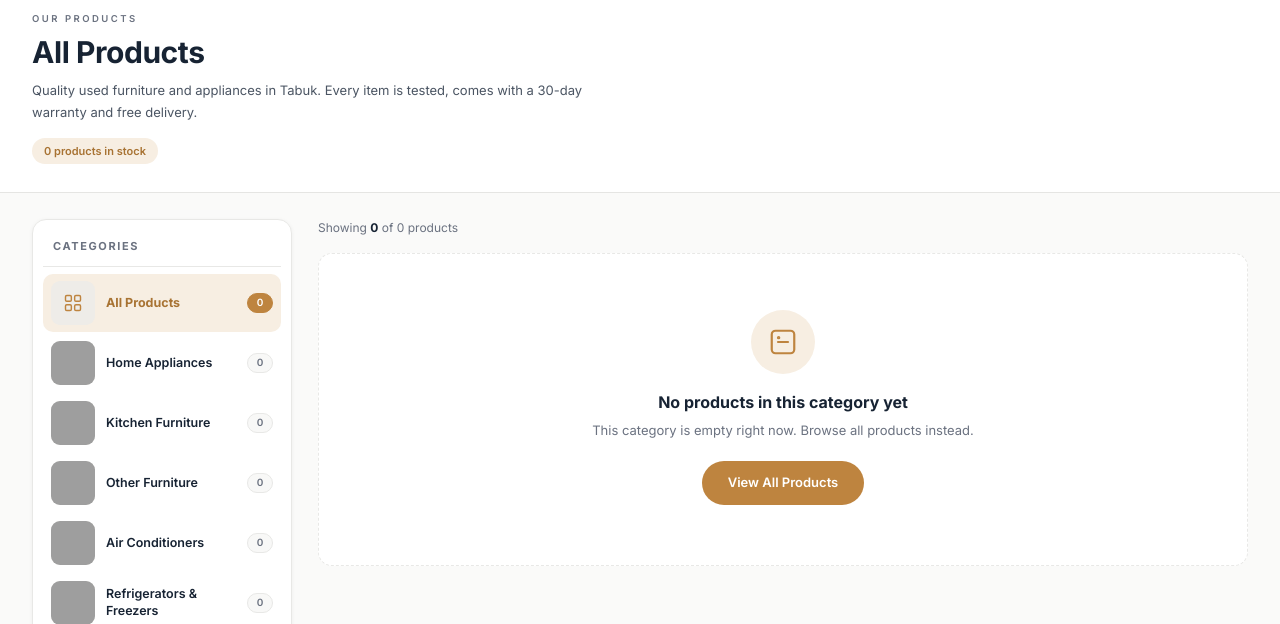
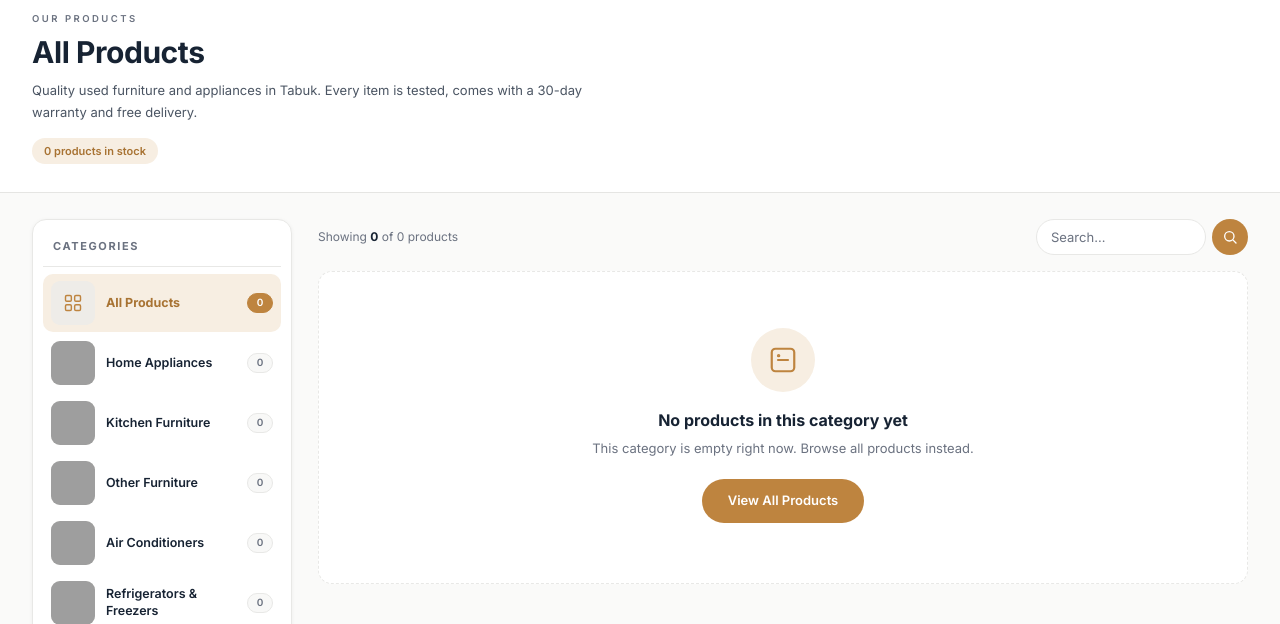
Before and after one commit to tanmoymondal1312/TabukHarajFurniture, a Django app: page /products/ in a window 1280 px wide. Shown: the part 105-729 px from the top of the page. Run offline with Django 5.2, Linux system fonts and the light colour scheme; data comes from the database, SQL or seed files in the repository; data that the repository does not hold is empty; grey boxes are pictures that could not be loaded.

Commit message:
Add compact search box to products page

```diff
--- a/pages/views.py
+++ b/pages/views.py
@@ -1,3 +1,4 @@
+from django.db.models import Q
 from django.shortcuts import get_object_or_404, render
 from django.utils import timezone
 
@@ -48,6 +49,15 @@ def products(request):
     )
     if active_category:
         items = items.filter(category=active_category)
+
+    q = request.GET.get("q", "").strip()[:60]
+    if q:
+        items = items.filter(
+            Q(title__icontains=q)
+            | Q(description__icontains=q)
+            | Q(category__name__icontains=q)
+            | Q(category__ar_name__icontains=q)
+        )
     items = items.order_by("-is_featured", "-created_at")
 
     total = Product.objects.filter(
@@ -58,6 +68,7 @@ def products(request):
         "categories": categories,
         "active_category": active_category,
         "products": items,
+        "q": q,
         "showing_count": items.count(),
         "total_count": total,
     })
--- a/static/css/main.css
+++ b/static/css/main.css
@@ -1716,6 +1716,54 @@ section[id] {
   color: var(--ink);
 }
 
+.pp-search {
+  display: flex;
+  align-items: center;
+  gap: 6px;
+  flex-shrink: 0;
+}
+
+.pp-search__input {
+  width: 170px;
+  height: 36px;
+  padding: 0 14px;
+  background: #fff;
+  border: 1px solid var(--border);
+  border-radius: 999px;
+  font-size: 13px;
+  color: var(--ink);
+  outline: none;
+  transition: border-color 0.15s ease, box-shadow 0.15s ease;
+}
+
+.pp-search__input::placeholder {
+  color: var(--muted);
+}
+
+.pp-search__input:focus {
+  border-color: var(--gold);
+  box-shadow: 0 0 0 3px rgba(190, 132, 63, 0.14);
+}
+
+.pp-search__btn {
+  display: inline-flex;
+  align-items: center;
+  justify-content: center;
+  width: 36px;
+  height: 36px;
+  padding: 0;
+  background: var(--gold);
+  color: #fff;
+  border: none;
+  border-radius: 50%;
+  cursor: pointer;
+  transition: background-color 0.18s ease;
+}
+
+.pp-search__btn:hover {
+  background: var(--gold-dark);
+}
+
 .pp-grid {
   display: grid;
   grid-template-columns: repeat(3, 1fr);
@@ -1908,6 +1956,16 @@ body.no-scroll {
     width: 100%;
   }
 
+  .pp-search {
+    flex: 1 1 auto;
+  }
+
+  .pp-search__input {
+    flex: 1;
+    width: auto;
+    min-width: 0;
+  }
+
   .pp-hero__title {
     font-size: 22px;
   }
--- a/templates/pages/products.html
+++ b/templates/pages/products.html
@@ -73,6 +73,15 @@
           </svg>
         </button>
         <p class="pp-tools__count">Showing <strong>{{ showing_count }}</strong> of {{ total_count }} product{{ total_count|pluralize }}</p>
+        <form class="pp-search" action="{% url 'pages:products' %}" method="get" role="search">
+          {% if active_category %}<input type="hidden" name="cat" value="{{ active_category.slug }}">{% endif %}
+          <input class="pp-search__input" type="search" name="q" value="{{ q }}" placeholder="Search…" aria-label="Search products" maxlength="60">
+          <button class="pp-search__btn" type="submit" aria-label="Search">
+            <svg class="icon" viewBox="0 0 24 24" fill="none" stroke="currentColor" stroke-width="2" stroke-linecap="round" stroke-linejoin="round" aria-hidden="true">
+              <circle cx="11" cy="11" r="7"/><path d="m21 21-4.3-4.3"/>
+            </svg>
+          </button>
+        </form>
       </div>
 
       {% if products %}
@@ -110,8 +119,8 @@
             <path d="M8 12h8"/><circle cx="8.5" cy="8.5" r="0.5" fill="currentColor"/>
           </svg>
         </span>
-        <h2 class="pp-empty__title">No products in this category yet</h2>
-        <p class="pp-empty__text">This category is empty right now. Browse all products instead.</p>
+        <h2 class="pp-empty__title">{% if q %}No products found{% else %}No products in this category yet{% endif %}</h2>
+        <p class="pp-empty__text">{% if q %}Nothing matches “{{ q }}”. Try another word, or browse all products.{% else %}This category is empty right now. Browse all products instead.{% endif %}</p>
         <a href="{% url 'pages:products' %}" class="btn btn--gold pp-empty__btn">View All Products</a>
       </div>
       {% endif %}
```
